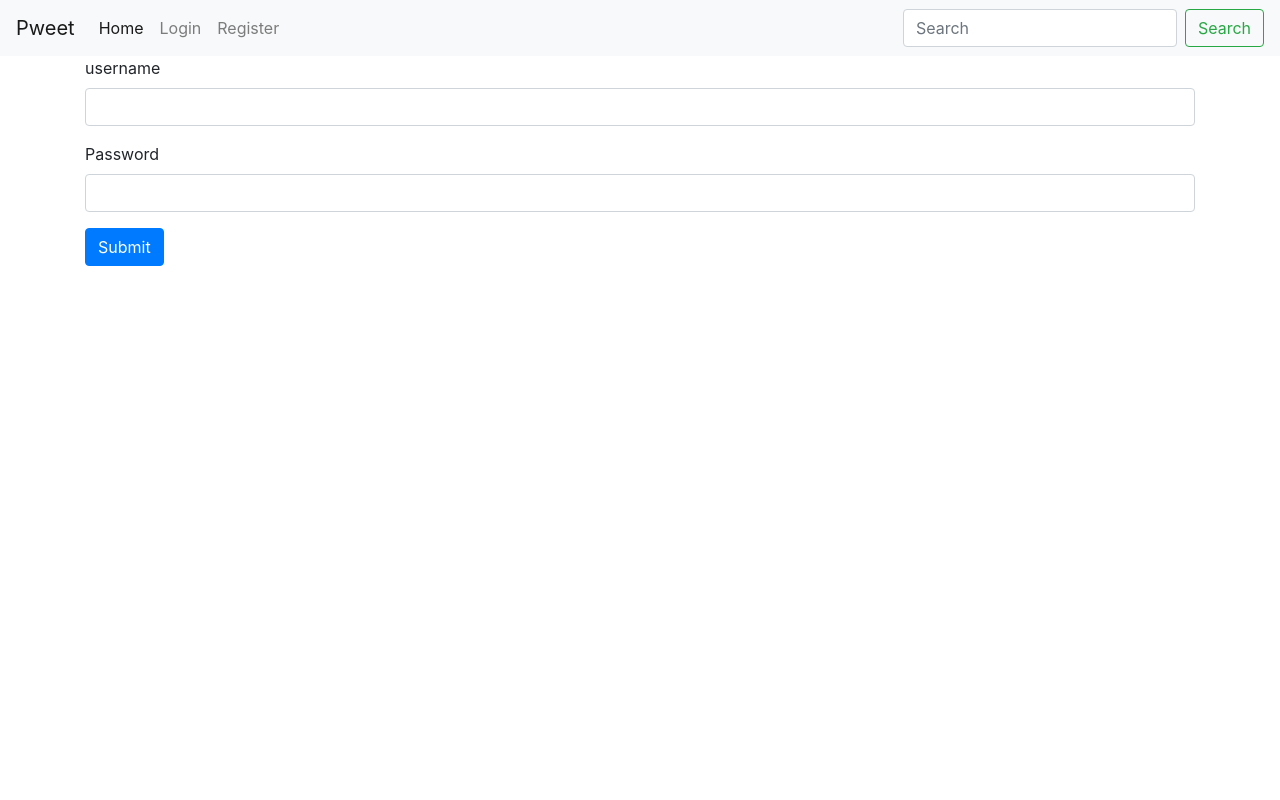
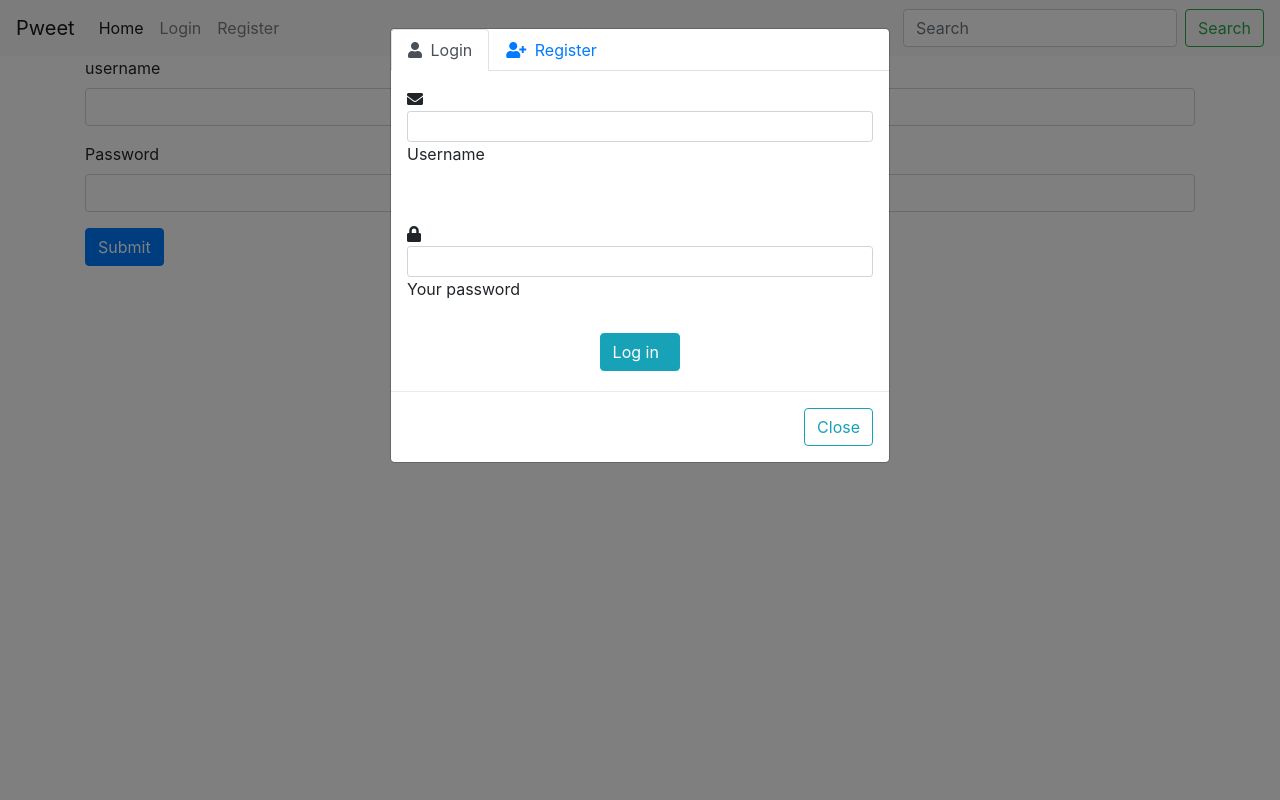
Before and after one commit to Priyansh2001here/TwitterClone, a Django app: page /accounts/login in a window 1280 px wide. Run offline with Django 3.2, Linux system fonts and the light colour scheme; some libraries are stand-ins or nearby versions.

Commit message:
Login api

```diff
--- a/accounts/serializers.py
+++ b/accounts/serializers.py
@@ -47,3 +47,9 @@ class ProfileSerializer(ModelSerializer):
         usr = obj.usr
         all_tweets = usr.tweet_set.all()
         return TweetSerializer(all_tweets, many=True).data
+
+
+
+class LoginSerializer(serializers.Serializer):
+    username = serializers.CharField()
+    pswd = serializers.CharField()
--- a/accounts/urls.py
+++ b/accounts/urls.py
@@ -9,4 +9,5 @@ urlpatterns = [
     path('logout/', views.logout, name='logout'),
     path('usrinfo', views.userinf),
     path('api/profile/<int:pk>', views.profile_view),
+    path('login_api', views.login_api)
 ]
--- a/accounts/views.py
+++ b/accounts/views.py
@@ -5,7 +5,7 @@ from django.contrib.auth.models import User, auth
 from django.contrib import messages
 from rest_framework.decorators import api_view, permission_classes
 from rest_framework.permissions import IsAuthenticated
-from .serializers import UserSerializer, ProfileSerializer
+from .serializers import UserSerializer, ProfileSerializer, LoginSerializer
 from rest_framework.response import Response
 from .forms import ProfileCreate
 
@@ -81,3 +81,18 @@ def profile_view(request, pk, *args, **kwargs):
     user_obj = get_object_or_404(User, id=pk)
     profile_obj = get_object_or_404(Profile, usr=user_obj)
     return Response(ProfileSerializer(profile_obj).data)
+
+
+@api_view(['POST'])
+def login_api(request):
+    print(request.data)
+    serialized = LoginSerializer(data=request.data)
+    if serialized.is_valid():
+        print('valid')
+        print(serialized.data)
+        user = auth.authenticate(request, username=serialized.data.get('username'), password=serialized.data.get('pswd'))
+        if not user:
+            return Response(status=401)
+        auth.login(request, user)
+        return Response(status=200)
+    return Response(status=400)
--- a/templates/base.html
+++ b/templates/base.html
@@ -13,11 +13,21 @@
         crossorigin="anonymous">
     <link rel="stylesheet" href="https://use.fontawesome.com/releases/v5.6.3/css/all.css" integrity="sha384-UHRtZLI+pbxtHCWp1t77Bi1L4ZtiqrqD80Kn4Z8NTSRyMA2Fd33n5dQ8lWUE00s/"
         crossorigin="anonymous">
+<script src="https://ajax.googleapis.com/ajax/libs/jquery/3.5.1/jquery.min.js"></script>
+
 {#    {% block js %}{% endblock %}#}
     {% block custom_css %}{% endblock custom_css %}
     {% block js %} {% endblock %}
 
 </head>
+
+<script>
+        $(window).on('load',function(){
+        $('#modalLRForm').modal('show');
+    });
+</script>
+
+
 
 <body>
 
@@ -57,7 +67,7 @@
           <div class="tab-pane fade in show active" id="panel7" role="tabpanel">
 
             <!--Body-->
-              <form action="{% url 'accounts:login' %}" method="post">
+              <form action="{% url 'accounts:login' %}" method="post" id="login-form">
                   {% csrf_token %}
             <div class="modal-body mb-1">
               <div class="md-form form-sm mb-5">
@@ -77,10 +87,6 @@
             </div>
             <!--Footer-->
             <div class="modal-footer">
-              <div class="options text-center text-md-right mt-1">
-                <p>Not a member? <a href="#" class="blue-text">Sign Up</a></p>
-                <p>Forgot <a href="#" class="blue-text">Password?</a></p>
-              </div>
               <button type="submit" class="btn btn-outline-info waves-effect ml-auto" data-dismiss="modal">Close</button>
             </div>
               </form>
@@ -142,14 +148,7 @@
 
               <div class="md-form form-sm mb-4">
 {#                <i class="fas fa-lock prefix"></i>#}
-                <textarea type="text" id="modalLRInput14" class="form-control form-control-sm validate" placeholder="Bio(optional)" name="bio">Bio
-                    </textarea>
-                              <div class="file-upload-wrapper">
-                <input type="file"  accept="image/*" name="prof_img" id="file"  onchange="loadFile(event)" style="display: none;">
-                <label for="file" style="cursor: pointer;">Upload Image</label>
-                <img id="output" width="200" disabled="disabled" class="hidden"/>
-                <div id="image-reset"></div>
-              </div>
+                <textarea type="text" id="modalLRInput14" class="form-control form-control-sm validate" placeholder="Bio(optional)" name="bio">Bio</textarea>
               </div>
 
               <div class="text-center form-sm mt-2">
@@ -256,8 +255,6 @@
 
 
     <!-- All javascript files goes under here    -->
-    <script src="https://code.jquery.com/jquery-3.2.1.slim.min.js" integrity="sha384-KJ3o2DKtIkvYIK3UENzmM7KCkRr/rE9/Qpg6aAZGJwFDMVNA/GpGFF93hXpG5KkN"
-        crossorigin="anonymous"></script>
     <script src="https://cdnjs.cloudflare.com/ajax/libs/popper.js/1.12.9/umd/popper.min.js" integrity="sha384-ApNbgh9B+Y1QKtv3Rn7W3mgPxhU9K/ScQsAP7hUibX39j7fakFPskvXusvfa0b4Q"
         crossorigin="anonymous"></script>
     <script src="https://maxcdn.bootstrapcdn.com/bootstrap/4.0.0/js/bootstrap.min.js" integrity="sha384-JZR6Spejh4U02d8jOt6vLEHfe/JQGiRRSQQxSfFWpi1MquVdAyjUar5+76PVCmYl"
```
Also changed, not shown: templates/home.html (+7 -1 lines).
